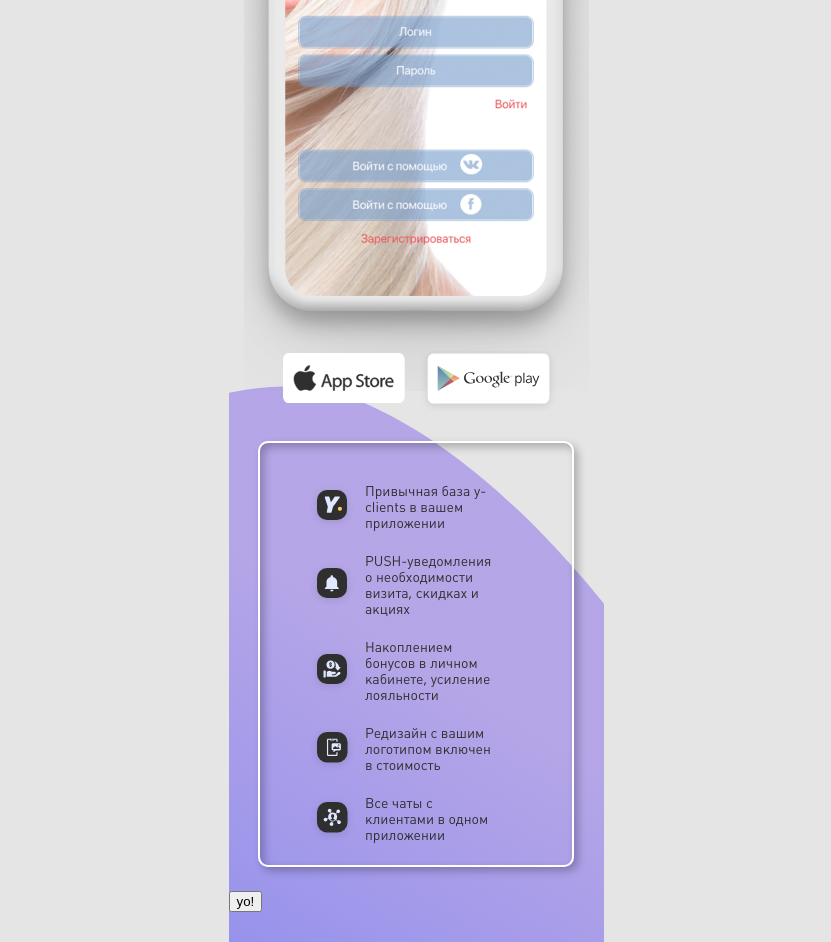
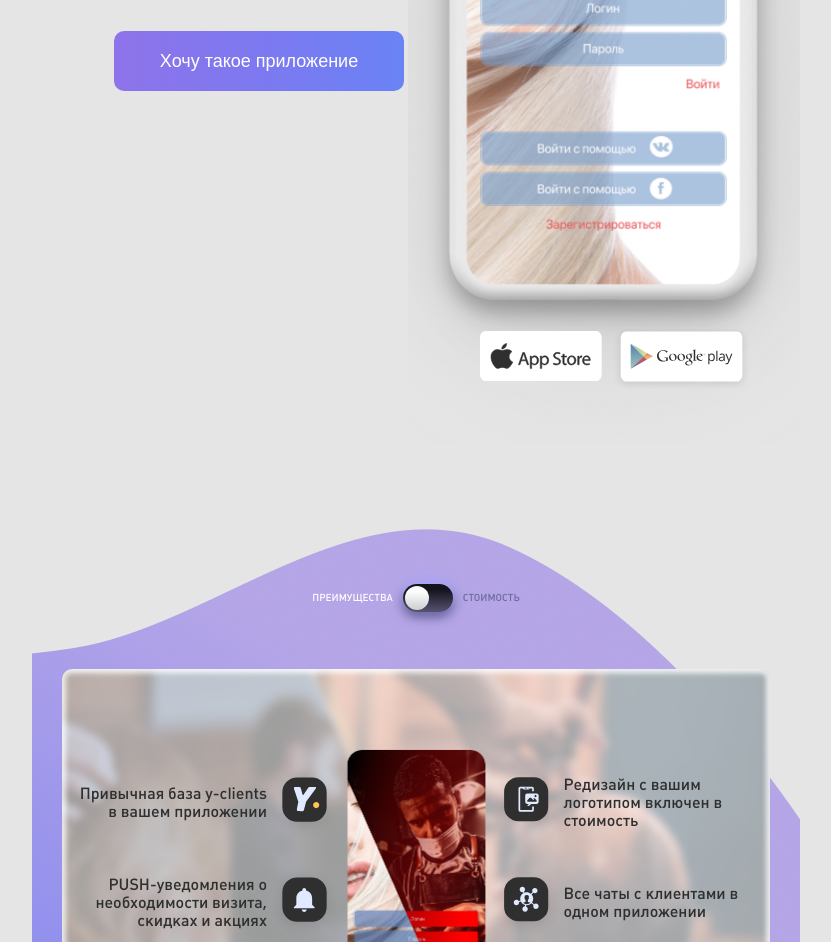
Before and after one commit to sidzha/work-1, a website: page src/index.html in a window 1280 px wide. Shown: the part 509-1451 px from the top of the page, without its empty margins (224-1055 px from the left). Drawn offline with nearby package versions, Linux system fonts and the light colour scheme; files that its build step writes are made by us from their sources; files whose address does not match are found by name.

Commit message:
v 0.2
👷‍♂️ WIP
* tablet - 90%

```diff
--- a/src/index.html
+++ b/src/index.html
@@ -16,13 +16,20 @@
 
     <main>
       <section class="page-main-1">
+        <div class="page-main-1__container--2">
           <h1 class="page-main-1__header">
-          Мобильное Приложение для вашего бизнеса за&nbsp;<span>28 000</span>
-          рублей в год
+            Мобильное Приложение для вашего бизнеса за&nbsp;<span
+              >28&nbsp;000₽</span
+            >
+            в год
           </h1>
+          <button class="page-main-1__button">
+            Хочу такое приложение
+          </button>
           <div class="page-main-1__container">
             <a href="#" class="page-main-1__appstore" role="button"></a>
             <a href="#" class="page-main-1__playmarket"></a>
+          </div>
         </div>
       </section>
       <section class="page-main-2">
@@ -46,16 +53,24 @@
               </li>
             </ul>
           </div>
+
           <div class="page-main-2__price">
+            <div class="price__comtainer">
               <h2 class="page-main-2__header">
                 Упростите работу своей организации всего за
               </h2>
               <div class="page-main-2__container-2">
+                <div>
                   <p class="page-main-2__price--bold">15 000</p>
-              <p class="page-main-2__price--regular">инстялляционный платеж</p>
+                  <p class="page-main-2__price--regular">
+                    инстялляционный платеж
+                  </p>
+                </div>
                 <p class="page-main-2__price--bold">+</p>
+                <div>
                   <p class="page-main-2__price--bold">2 400</p>
                   <p class="page-main-2__price--regular">рублей в месяц</p>
+                </div>
               </div>
               <p class="page-main-2__price--article">
                 При необходимости приложение может быть брендировано и полностью
@@ -63,8 +78,22 @@
               </p>
             </div>
           </div>
+        </div>
 
-        <button class="page-main-2__button">yo!</button>
+        <div class="page-main-2__switch-wrapper">
+          <span
+            class="switch-wrapper__text switch-wrapper__text--before js-first"
+            >преимущества</span
+          >
+          <label class="theme-switch" for="checkbox">
+            <input type="checkbox" class="theme-switch__input" id="checkbox" />
+            <div class="slider round"></div>
+          </label>
+          <span
+            class="switch-wrapper__text switch-wrapper__text--after js-second"
+            >стоимость</span
+          >
+        </div>
       </section>
     </main>
     <script src="https://ajax.googleapis.com/ajax/libs/jquery/3.4.1/jquery.min.js"></script>
--- a/src/js/index.js
+++ b/src/js/index.js
@@ -1,13 +1,16 @@
-const $div1 = $('.page-main-2__features'),
-  $div2 = $('.page-main-2__price'),
-  currentDiv = 'div1',
-  $button = $('.page-main-2__button');
+let $div1 = $(".page-main-2__features"),
+  $div2 = $(".page-main-2__price"),
+  currentDiv = "div1",
+  $button = $(".theme-switch__input"),
+  $firstSpan = $(".js-first"),
+  $secondSpan = $(".js-second");
 
 $div2.hide();
 
-$(document).on('click', 'button', function(evt) {
-  $div1.toggle('slide', { direction: 'left' }, 'slow');
-  $div2.toggle('slide', { direction: 'right' }, 'slow');
-
-  currentDiv = currentDiv === 'div1' ? 'div2' : 'div1';
+$($button).on("click", function() {
+  $div1.toggle("slide", { direction: "left" }, "medium");
+  $div2.toggle("slide", { direction: "right" }, "medium");
+  currentDiv = currentDiv === "div1" ? "div2" : "div1";
+  $firstSpan.toggleClass("dark");
+  $secondSpan.toggleClass("light");
 });
--- a/src/scss/main.scss
+++ b/src/scss/main.scss
@@ -1,6 +1,13 @@
 @import "./partials/fonts";
 @import "./partials/colors";
 @import "./partials/presets";
+//mobile
 @import "./partials/_mobile/header";
 @import "./partials/_mobile/main-section-1";
 @import "./partials/_mobile/main-section-2";
+@import "./partials/_mobile/switcher";
+//tablet
+@import "./partials/_tablet/header";
+@import "./partials/_tablet/main-section-1";
+@import "./partials/_tablet/main-section-2";
+@import "./partials/_tablet/switcher";
--- a/src/scss/partials/_mobile/_header.scss
+++ b/src/scss/partials/_mobile/_header.scss
@@ -1,7 +1,3 @@
-body {
-  max-width: 375px;
-}
-
 .page-header {
   display: flex;
   justify-content: space-between;
--- a/src/scss/partials/_mobile/_main-section-1.scss
+++ b/src/scss/partials/_mobile/_main-section-1.scss
@@ -1,7 +1,10 @@
 .page-main-1 {
   padding: 0 15px;
-  margin-bottom: -5px;
+  margin: 0 auto -5px;
   color: $text-dark;
+  max-width: 375px;
+  background: url("../img/bg/phone-2.png") no-repeat -100px 77px;
+  background-size: 125%;
 }
 
 .page-main-1__header {
@@ -15,23 +18,38 @@
   }
 }
 
+.page-main-1__button {
+  position: fixed;
+  bottom: 15px;
+  width: 345px;
+  height: 60px;
+  background: linear-gradient(90deg, #8e73ea 0%, #7a7af1 58.85%, #6983f5 100%);
+  border: none;
+  border-radius: 10px;
+  font-weight: 500;
+  font-size: 18px;
+  line-height: 20px;
+  color: $text-white;
+  z-index: 10;
+  cursor: pointer;
+}
+
 .page-main-1__container {
   display: flex;
   justify-content: space-between;
   align-self: center;
   height: 700px;
   padding: 660px 30px 0;
-  background: url('../img/bg/phone.png') no-repeat center;
 }
 
 .page-main-1__appstore {
   height: 55px;
   width: 140px;
-  background: url('../img/bg/appstore-badge.svg') no-repeat center;
+  background: url("../img/bg/appstore-badge.svg") no-repeat center;
 }
 
 .page-main-1__playmarket {
   height: 60px;
   width: 140px;
-  background: url('../img/bg/playmarket-badge.svg') no-repeat center;
+  background: url("../img/bg/playmarket-badge.svg") no-repeat center;
 }
--- a/src/scss/partials/_mobile/_main-section-2.scss
+++ b/src/scss/partials/_mobile/_main-section-2.scss
@@ -1,14 +1,16 @@
 .page-main-2 {
   height: 615px;
-  background: url('../img/bg/bg-1.svg') no-repeat center -390px;
+  max-width: 375px;
+  background: url("../img/bg/bg-1.svg") no-repeat center -390px;
   padding-top: 55px;
   overflow: hidden;
   color: $text-dark;
+  margin: 0 auto;
 }
 
 .page-main-2__container {
   position: relative;
-  margin-bottom: 450px;
+  margin-bottom: 468px;
 }
 
 .page-main-2__features {
@@ -39,23 +41,23 @@
   padding-left: 55px;
 
   &:nth-child(1) {
-    background-image: url('../img/icons/feature-1.svg');
+    background-image: url("../img/icons/feature-1.svg");
   }
 
   &:nth-child(2) {
-    background-image: url('../img/icons/feature-2.svg');
+    background-image: url("../img/icons/feature-2.svg");
   }
 
   &:nth-child(3) {
-    background-image: url('../img/icons/feature-3.svg');
+    background-image: url("../img/icons/feature-3.svg");
   }
 
   &:nth-child(4) {
-    background-image: url('../img/icons/feature-4.svg');
+    background-image: url("../img/icons/feature-4.svg");
   }
 
   &:nth-child(5) {
-    background-image: url('../img/icons/feature-5.svg');
+    background-image: url("../img/icons/feature-5.svg");
   }
 }
 
--- /dev/null
+++ b/src/scss/partials/_mobile/_switcher.scss
@@ -0,0 +1,88 @@
+.page-main-2__switch-wrapper {
+  display: flex;
+  justify-content: center;
+  align-items: center;
+}
+
+.theme-switch {
+  display: inline-block;
+  height: 22px;
+  width: 38px;
+  position: relative;
+  margin: 0 10px;
+
+  & input {
+    display: none;
+  }
+}
+
+.slider {
+  position: absolute;
+
+  background: linear-gradient(180deg, #14141c 20%, rgba(33, 33, 47, 0.63) 100%);
+  box-shadow: 0px -4px 12px #adacff, 0px 4px 12px #484877;
+  bottom: 0;
+  left: 0;
+  right: 0;
+  top: 0;
+  transition: 0.4s;
+  cursor: pointer;
+}
+
+.slider:before {
+  background: linear-gradient(
+    180deg,
+    #e8eaec -19.05%,
+    #ffffff 20.74%,
+    #d1d3d4 91.67%
+  );
+  bottom: 2px;
+  content: "";
+  width: 18px;
+  height: 18px;
+  left: 2px;
+  position: absolute;
+  transition: 0.4s;
+}
+
+.switch-wrapper__text {
+  text-transform: uppercase;
+  font-weight: 500;
+  font-size: 18px;
+  line-height: 20px;
+  letter-spacing: -0.05em;
+  transition: color 0.4s ease-in-out;
+}
+
+.switch-wrapper__text--before {
+  color: $text-white;
+}
+
+.switch-wrapper__text--after {
+  color: $text-alt;
+}
+
+input:checked + .slider {
+  background: linear-gradient(180deg, #14141c 20%, rgba(33, 33, 47, 0.63) 100%);
+  box-shadow: 0px -4px 12px #adacff, 0px 4px 12px #484877;
+}
+
+input:checked + .slider:before {
+  transform: translateX(16px);
+}
+
+.slider.round {
+  border-radius: 30px;
+}
+
+.slider.round:before {
+  border-radius: 50%;
+}
+
+.light {
+  color: $text-white;
+}
+
+.dark {
+  color: $text-alt;
+}
--- /dev/null
+++ b/src/scss/partials/_tablet/_header.scss
@@ -0,0 +1,5 @@
+@media only screen and (min-width: 768px) {
+  .page-header {
+    padding: 15px 30px;
+  }
+}
--- /dev/null
+++ b/src/scss/partials/_tablet/_main-section-1.scss
@@ -0,0 +1,34 @@
+@media only screen and (min-width: 768px) {
+  .page-main-1 {
+    display: flex;
+    max-width: 768px;
+    background: url("../img/bg/phone.png") no-repeat right 26px;
+    background-size: 51%;
+  }
+
+  .page-main-1__header {
+    width: 373px;
+    font-size: 32px;
+    line-height: 50px;
+    text-align: right;
+    margin-top: 215px;
+    margin-left: -17px;
+    margin-bottom: 44px;
+
+    & span {
+      font-size: 50px;
+    }
+  }
+
+  .page-main-1__container {
+    height: 443px;
+    padding-top: 238px;
+    margin-left: 394px;
+  }
+
+  .page-main-1__button {
+    width: 290px;
+    position: static;
+    margin-left: 67px;
+  }
+}
--- /dev/null
+++ b/src/scss/partials/_tablet/_main-section-2.scss
@@ -0,0 +1,104 @@
+@media only screen and (min-width: 768px) {
+  .page-main-2 {
+    height: 615px;
+    max-width: 768px;
+    background: url("../img/bg/bg-2.png") no-repeat center -390px;
+    padding-top: 55px;
+  }
+
+  .page-main-2__container {
+    margin: 0;
+  }
+  .page-main-2__features {
+    top: 85px;
+  }
+
+  .page-main-2__list {
+    display: flex;
+    flex-direction: column;
+    flex-wrap: wrap;
+    width: 708px;
+    height: 458px;
+    background: $text-white url("../img/bg/bg-3.png") no-repeat center -9px;
+    background-size: 103%;
+    box-shadow: inset 0 0 4px 4px rgba(255, 255, 255, 0.5);
+    border: none;
+    padding-top: 100px;
+    padding-left: 15px;
+  }
+
+  .page-main-2__item {
+    display: flex;
+    align-items: center;
+    width: 260px;
+    min-height: 66px;
+    font-weight: 500;
+    font-size: 16px; //
+    background-size: 25%;
+    margin-bottom: 34px;
+    padding: 0;
+
+    &:nth-child(1) {
+      background-position: right;
+      text-align: right;
+      padding-right: 70px;
+    }
+
+    &:nth-child(2) {
+      background-position: right;
+      text-align: right;
+      padding-right: 70px;
+    }
+
+    &:nth-child(3) {
+      background-position: right;
+      text-align: right;
+      padding-right: 70px;
+    }
+
+    &:nth-child(4) {
+      padding-left: 70px;
+      margin-left: 140px;
+    }
+
+    &:nth-child(5) {
+      padding-left: 70px;
+      margin-bottom: 0;
+      margin-left: 140px;
+    }
+  }
+
+  .page-main-2__price {
+    top: 86px;
+  }
+
+  .price__comtainer {
+    width: 708px;
+    height: 457px;
+    border-radius: 10px;
+    background: $text-white;
+    box-shadow: 0px 0px 12px rgba(111, 110, 255, 0.5);
+    margin: 0 auto;
+    padding-top: 86px;
+  }
+
+  .page-main-2__price--bold,
+  .page-main-2__price--regular {
+    color: $bg-color-2;
+  }
+
+  .page-main-2__price--article {
+    color: $text-dark;
+  }
+  .page-main-2__header {
+    font-size: 18px;
+    line-height: 29px;
+    padding-left: 121px;
+  }
+
+  .page-main-2__container-2 {
+    display: flex;
+    width: 565px;
+    margin: 0;
+  }
+}
--- /dev/null
+++ b/src/scss/partials/_tablet/_switcher.scss
@@ -0,0 +1,24 @@
+@media only screen and (min-width: 768px) {
+  .theme-switch {
+    display: inline-block;
+    height: 28px;
+    width: 50px;
+  }
+
+  .slider:before {
+    width: 24px;
+    height: 24px;
+  }
+
+  .switch-wrapper__text {
+    font-weight: 500;
+    font-size: 10px;
+    line-height: 12px;
+    letter-spacing: 0;
+    transition: color 0.4s ease-in-out;
+  }
+
+  input:checked + .slider:before {
+    transform: translateX(22px);
+  }
+}
```
Also changed, not shown: src/img/bg/bg-2.png (added), src/img/bg/bg-3.png (added), src/img/bg/phone-2.png (added). Lines whose indentation alone changed are shown as unchanged.
